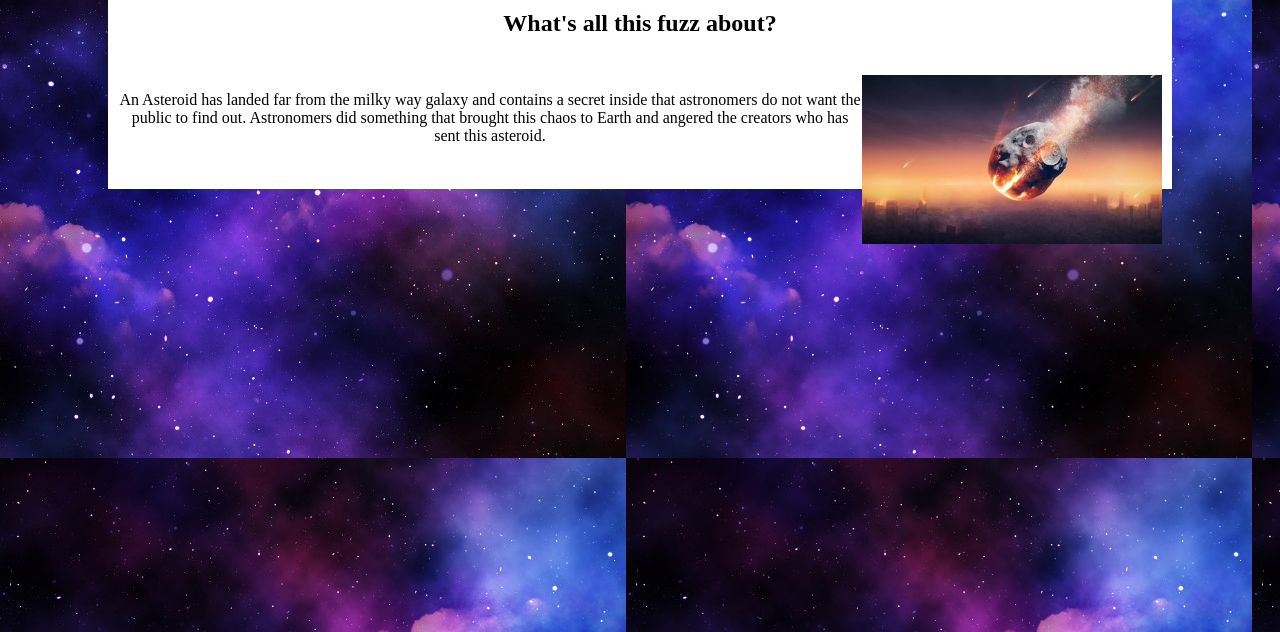
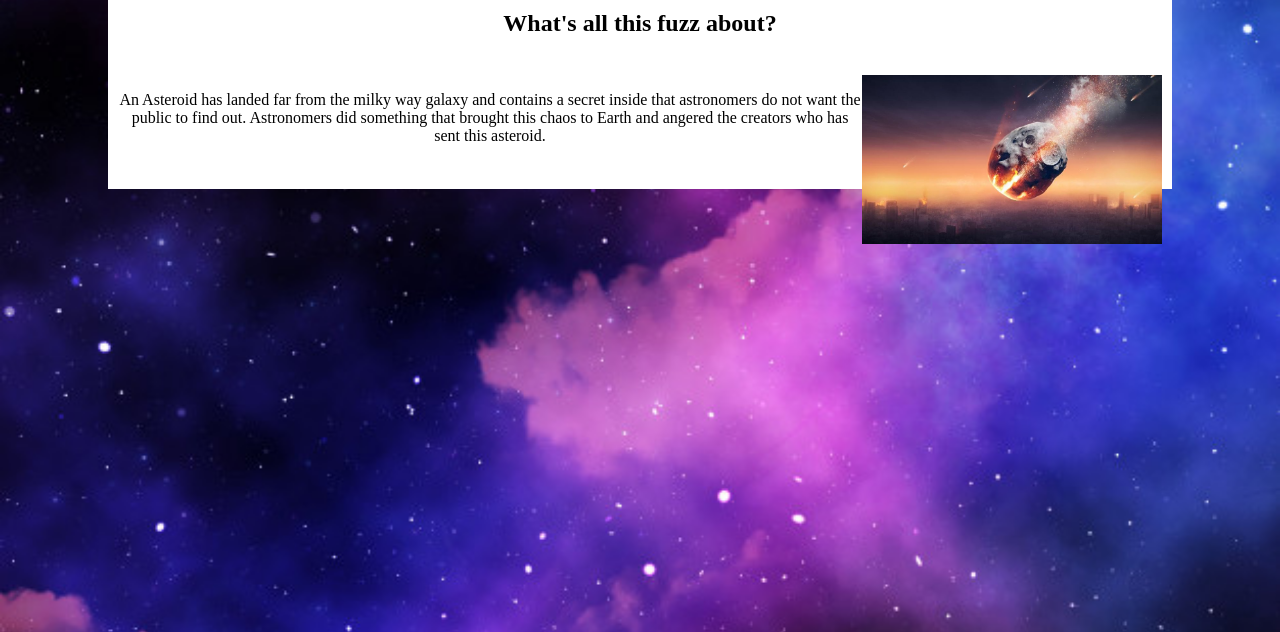
Before and after one commit to mariams0999/the-mysterious-asteroid, a plain HTML site: page index.html in a window 1280 px wide. Shown: the part 168-800 px from the top of the page. Drawn offline with Linux system fonts and the light colour scheme.

Commit message:
cover background image

```diff
--- a/index.html
+++ b/index.html
@@ -7,11 +7,8 @@
   <link rel="stylesheet" href="style.css" type="text/css">
 </head>
 
-<body background="images/galaxy.jpg">
+<body id="bg1">
 
-  <div class="background">
-
-  </div>
   <div class="text">
     <h1>The Mysterious Asteroid</h1> <br>
     <h2>What's all this fuzz about?</h2> <br>
@@ -23,6 +20,7 @@
     <p>An Asteroid has landed far from the milky way galaxy and contains a secret inside that astronomers do not want the public to find out. Astronomers did something that brought this chaos to Earth and angered the creators who has sent this asteroid.</p><br>
 
   </div>
+
 </body>
 
 </html>
--- a/style.css
+++ b/style.css
@@ -14,3 +14,8 @@
 h1 {
     color: purple;
 }
+
+#bg1 {
+    background-image: url("images/galaxy.jpg");
+    background-size: cover;
+}
```
